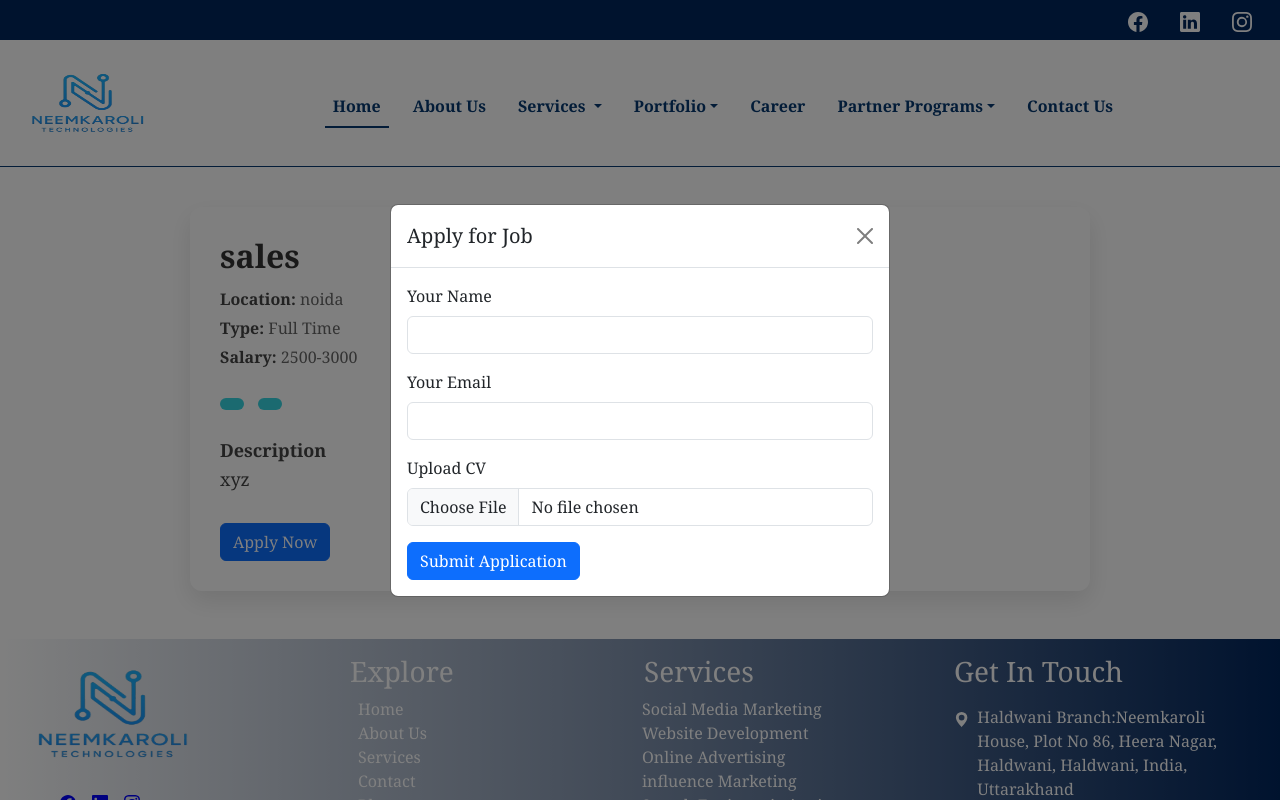
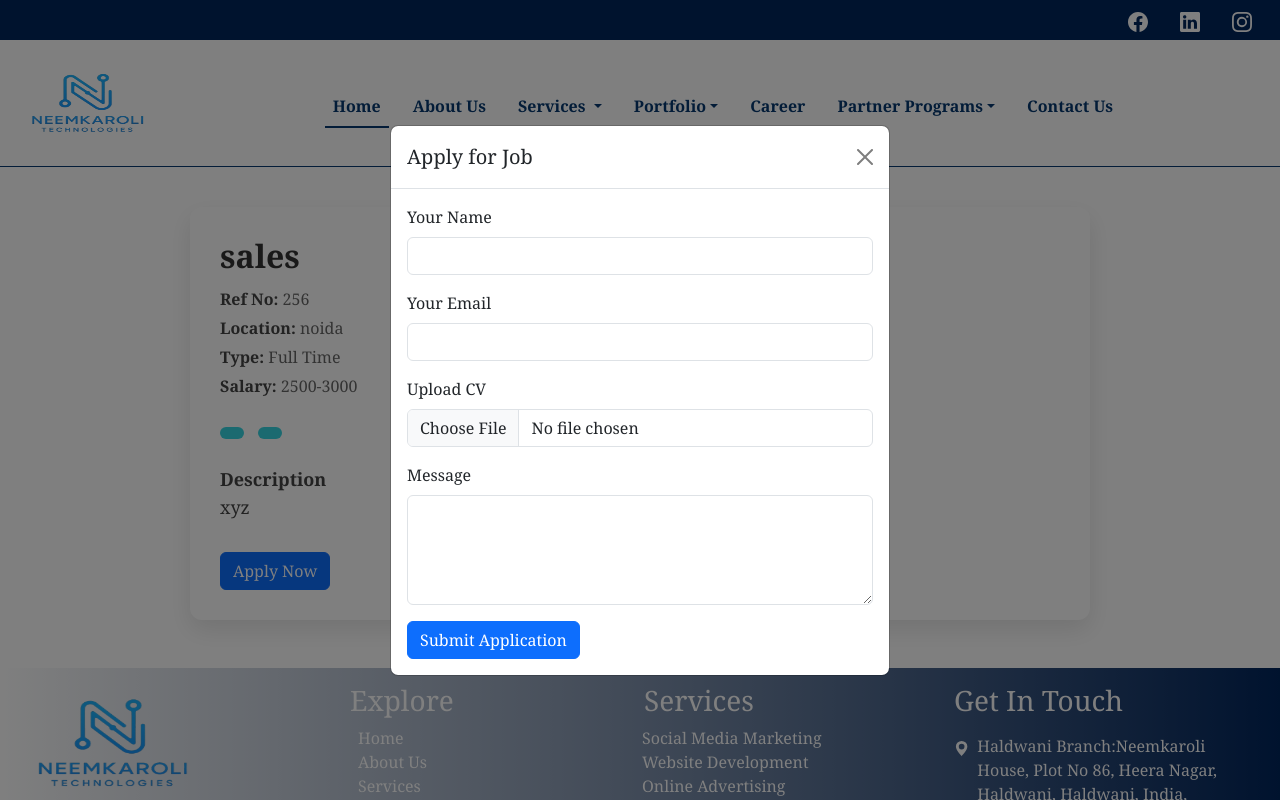
Before and after one commit to neemkaroli12/neemkaroli, a Django app: page /app/job/1/ in a window 1280 px wide, after a click on "Apply Now". Run offline with Django 5.2, Linux system fonts and the light colour scheme; data comes from the database, SQL or seed files in the repository; both versions use the stored data as it was after the commit.

Commit message:
common commit

```diff
--- a/my_app/admin.py
+++ b/my_app/admin.py
@@ -4,4 +4,4 @@ from .models import JobPost
 # admin.py में ये confirm करें:
 @admin.register(JobPost)
 class JobPostAdmin(admin.ModelAdmin):
-    list_display = ('title', 'job_type', 'location', 'salary')  # salary add करें
+    list_display = ('title', 'job_type', 'location', 'reference_number','salary')
--- a/my_app/models.py
+++ b/my_app/models.py
@@ -1,4 +1,5 @@
 from django.db import models
+
 
 JOB_TYPE_CHOICES = (
     ('Full Time', 'Full Time'),
@@ -15,6 +16,8 @@ class JobPost(models.Model):
     salary = models.CharField(max_length=100, blank=True, null=True)
     description = models.TextField()
     posted_on = models.DateField(auto_now_add=True)
+    reference_number = models.CharField(max_length=100, unique=True, null=True, blank=True)
+
 
     def __str__(self):
         return self.title
--- a/my_app/templates/my_app/job_detail.html
+++ b/my_app/templates/my_app/job_detail.html
@@ -83,6 +83,7 @@
     <h1 class="job-title">{{ job.title }}</h1>
 
     <div class="job-meta">
+    <strong>Ref No:</strong> {{ job.reference_number }} <br>
     <strong>Location:</strong> {{ job.location }} <br>
     <strong>Type:</strong> {{ job.job_type }} <br>
     <strong>Salary:</strong> {{ job.salary|default:"Not disclosed" }}
@@ -131,6 +132,11 @@
               <label for="cv" class="form-label">Upload CV</label>
               <input type="file" name="cv" class="form-control" required>
           </div>
+          <div class="mb-3">
+          <label for="textarea" class="form-label">Message</label>
+          <textarea name="textarea" class="form-control" rows="4" required></textarea>
+          </div>
+
           <button type="submit" class="btn btn-primary">Submit Application</button>
         </form>
       </div>
--- a/my_app/views.py
+++ b/my_app/views.py
@@ -9,6 +9,7 @@ from django.core.files.storage import FileSystemStorage
 from django.views.decorators.csrf import csrf_exempt
 from django.http import JsonResponse
 from django.core.mail import EmailMessage
+
 
 
 def contact(request):
@@ -105,19 +106,23 @@ def b2b(request):
     return render(request,'my_app/b2b.html')
 
 def apply_job(request, job_id):
+    job = get_object_or_404(JobPost, id=job_id)
+    reference = job.reference_number if job.reference_number else "N/A"
+
     if request.method == 'POST':
         name = request.POST.get('name')
         email = request.POST.get('email')
+        message = request.POST.get('textarea')
         cv = request.FILES.get('cv')
 
-        subject = f"New Job Application for Job ID: {job_id}"
-        message = f"Name: {name}\nEmail: {email}\nJob ID: {job_id}"
+        subject = f"Ref No: {reference} |{job_id}"
+        message = f"Name: {name}\nEmail: {email}\nReference Number: {reference}\nMessage: {message}"
 
         mail = EmailMessage(
             subject,
             message,
-            'sales@neemkarolitechnologies.com',  # From
-            ['sales@neemkarolitechnologies.com'],  # To
+            'sales@neemkarolitechnologies.com',
+            ['sales@neemkarolitechnologies.com'],
         )
 
         if cv:
```
Also changed, not shown: db.sqlite3, my_app/migrations/0004_jobpost_reference_number_alter_jobpost_job_type_and_more.py (added), my_app/migrations/0005_alter_jobpost_reference_number.py (added).
